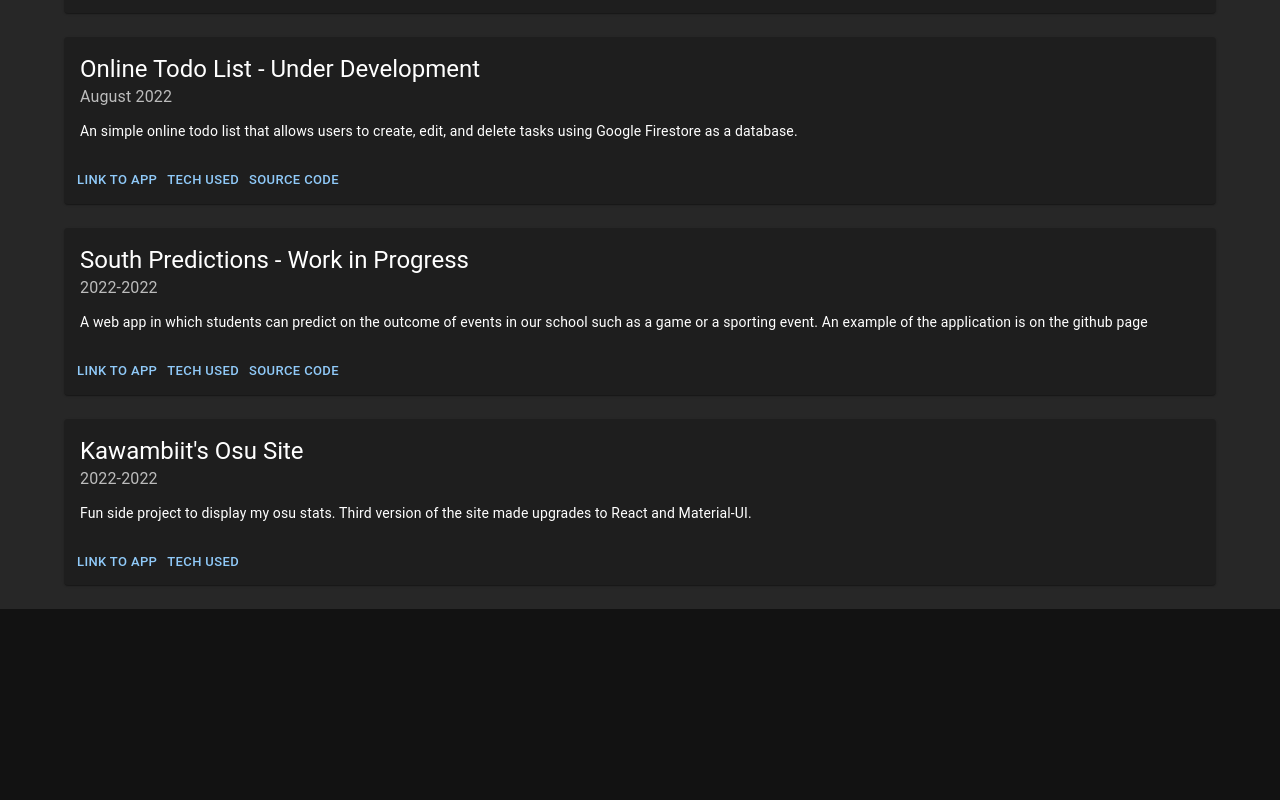
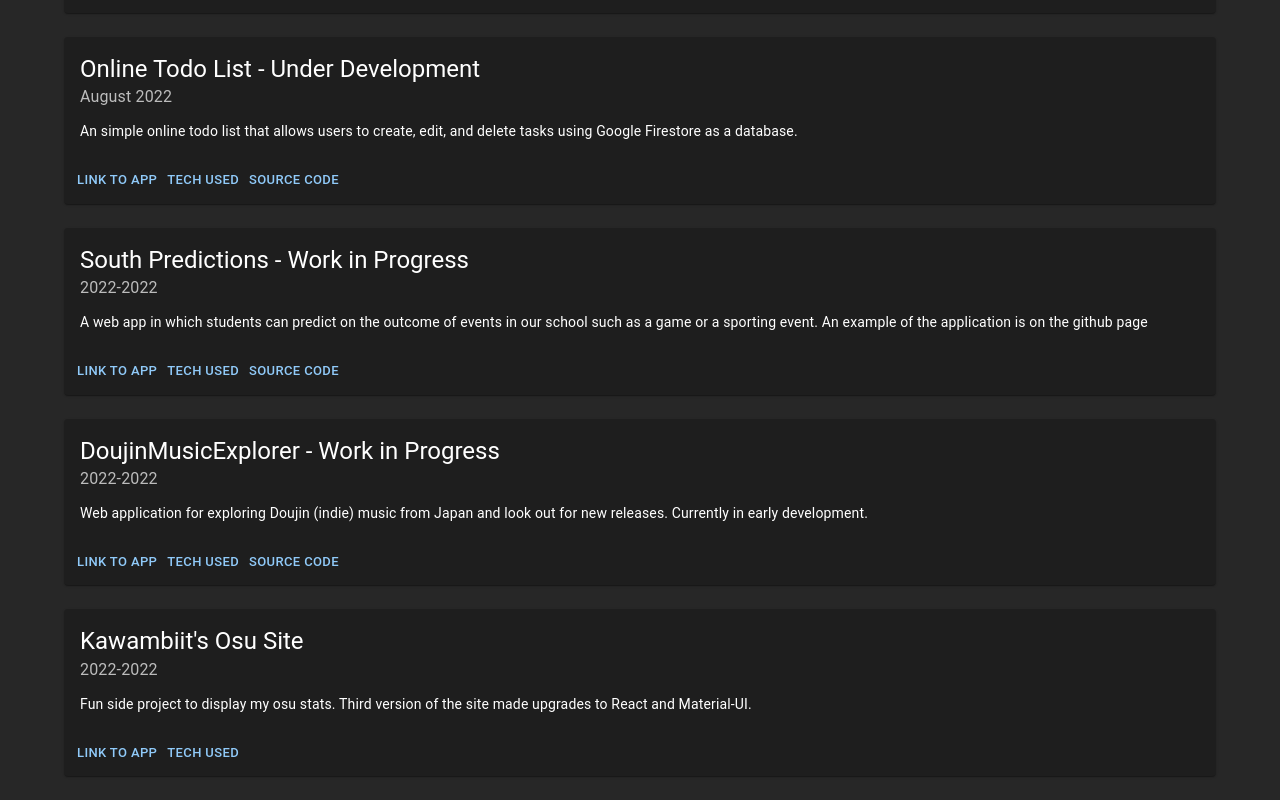
Before and after one commit to AKarp123/portfolio-site-react, a React (Create React App) app in the folder client/: page /projects in a window 1280 px wide. Shown: the part 500-1300 px from the top of the page. Before the commit the page ends 1109 px from the top, so only its background shows below. Built offline with nearby package versions, Linux system fonts and the light colour scheme.

Commit message:
new proj

```diff
--- a/client/src/components/Projects.jsx
+++ b/client/src/components/Projects.jsx
@@ -47,6 +47,22 @@ const projects = [
             "Google Firebase",
             "Firestore",
             "HerokuApp",
+        ],
+    },
+    {
+        title: "DoujinMusicExplorer - Work in Progress",
+        time: "2022-2022",
+        description:
+            "Web application for exploring Doujin (indie) music from Japan and look out for new releases. Currently in early development.",
+        link: "",
+        repo: "https://github.com/g1gabyt3333/DoujinMusicExplorer",
+        techUsed: [
+            "React",
+            "React-Router-Dom",
+            "Material-UI",
+            "Vercel",
+            "Google Firebase",
+            "Firestore",
         ],
     },
     {
```
